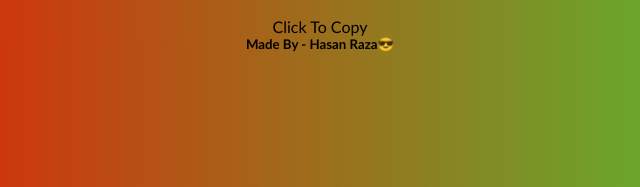
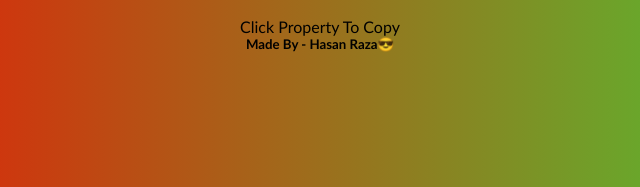
Before and after one commit to hasanraza0003/Gradient-tool, a plain HTML site: page index.html in a window 1280 px wide. Shown: the part 463-650 px from the top of the page, 320-960 px from the left. Drawn offline with Linux system fonts and the light colour scheme.

Commit message:
Update index.html

```diff
--- a/index.html
+++ b/index.html
@@ -16,7 +16,7 @@
             <button class="btn2">#39dd39</button>
         </div>
         <div class="info" >background-image : linear-gradient(to right,#ff0000,#39dd39);</div>
-        <p>Click To Copy</p>
+        <p>Click Property To Copy</p>
         <h5>Made By - Hasan Raza😎</h5>
     </div>
     <script src="script.js"></script>
```
